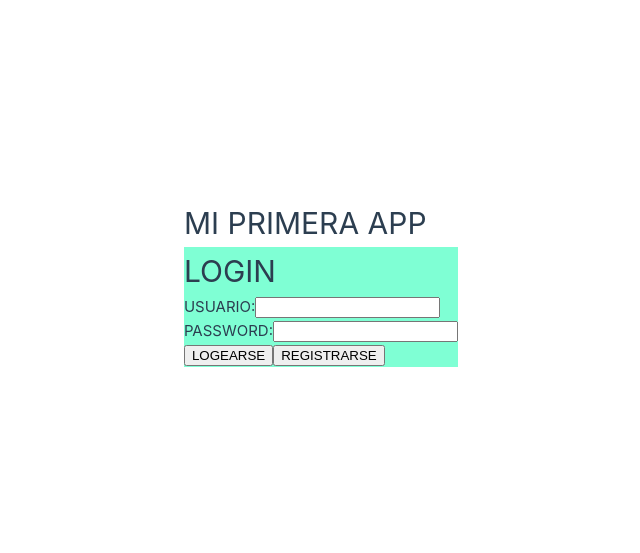
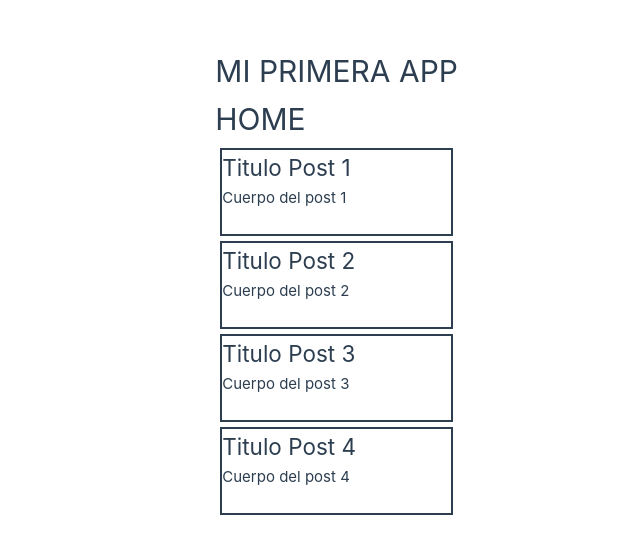
Before and after one commit to Eurekamps/DAM1_LM_VUE1, a Vue app in the folder DAW1/: page / in a window 1280 px wide. Shown: the part 117-670 px from the top of the page, without its empty margins (182-822 px from the left). Built offline with nearby package versions, Linux system fonts and the light colour scheme.

Commit message:
v-for en DAW

```diff
--- a/DAW1/src/components/Principal.vue
+++ b/DAW1/src/components/Principal.vue
@@ -2,9 +2,11 @@
     import { ref } from 'vue';
     import Login from './auth/Login.vue';
     import Register from './auth/Register.vue';
+    import Home from './home/Home.vue';
 
-    const blLoginVisible=ref(true);
+    const blLoginVisible=ref(false);
     const blRegistroVisible=ref(false);
+    const blHomeVisible=ref(true);
 
     function mostrarRegistro(){
         blLoginVisible.value=false;
@@ -16,12 +18,18 @@
         blRegistroVisible.value=false;
     }
 
+    function mostrarHome(){
+        blHomeVisible.value=true;
+        blLoginVisible.value=false;
+    }
+
 
 </script>
 
 <template>
-    <Login v-if="blLoginVisible" @logeado="" @solicitaRegistro="mostrarRegistro"/>
-    <Register v-if="blRegistroVisible"/>
+    <Login v-if="blLoginVisible" @logeado="mostrarHome" @solicitaRegistro="mostrarRegistro"/>
+    <Register v-if="blRegistroVisible" @cambiarALogin="mostrarLogin"/>
+    <Home v-if="blHomeVisible"/>
 
 </template>
 
--- a/DAW1/src/components/auth/Login.vue
+++ b/DAW1/src/components/auth/Login.vue
@@ -7,7 +7,14 @@
     const sPassword=ref('');
 
     function presioneLogin(){
-        window.alert("LOGIN CON USUARIO: "+sUsuario.value+" PASSWORD: "+sPassword.value)
+        //window.alert("LOGIN CON USUARIO: "+sUsuario.value+" PASSWORD: "+sPassword.value);
+        if(sUsuario.value.trim()=='yony' && sPassword.value.trim()=='1234'){
+            emit('logeado');
+        }
+        else{
+            window.alert("Usuario equivocado intenta otra vez");
+        }
+
     }
 
     function presioneRegistrar(){
--- a/DAW1/src/components/auth/Register.vue
+++ b/DAW1/src/components/auth/Register.vue
@@ -5,12 +5,14 @@
     const sPasswordRe=ref('');
     const sRepetirPasswordRe=ref('');
 
+    const emit=defineEmits(["cambiarALogin"]);
+
     function presioneAceptar(){
 
     }
 
     function presioneCancelar(){
-
+        emit("cambiarALogin");
     }
 
 </script>
--- /dev/null
+++ b/DAW1/src/components/home/Home.vue
@@ -0,0 +1,32 @@
+<script setup>
+    import { ref } from 'vue';
+
+    const arPosts=ref([
+        {id:1,titulo:"Titulo Post 1",cuerpo:"Cuerpo del post 1",imagen:""},
+        {id:2,titulo:"Titulo Post 2",cuerpo:"Cuerpo del post 2",imagen:""},
+        {id:3,titulo:"Titulo Post 3",cuerpo:"Cuerpo del post 3",imagen:""},
+        {id:4,titulo:"Titulo Post 4",cuerpo:"Cuerpo del post 4",imagen:""},
+    ]);
+
+
+</script>
+
+<template>
+    <h1>HOME</h1>
+
+    <div v-for="post in arPosts" v-bind:key="post.id" class="contenedor-post">
+        <h2>{{ post.titulo }}</h2>
+        <p>{{ post.cuerpo }}</p>
+        <img :src="post.imagen"/>
+    </div>
+
+
+
+</template>
+
+<style scoped>
+    .contenedor-post{
+        border: 2px solid;
+        margin: 5px;
+    }
+</style>
```
